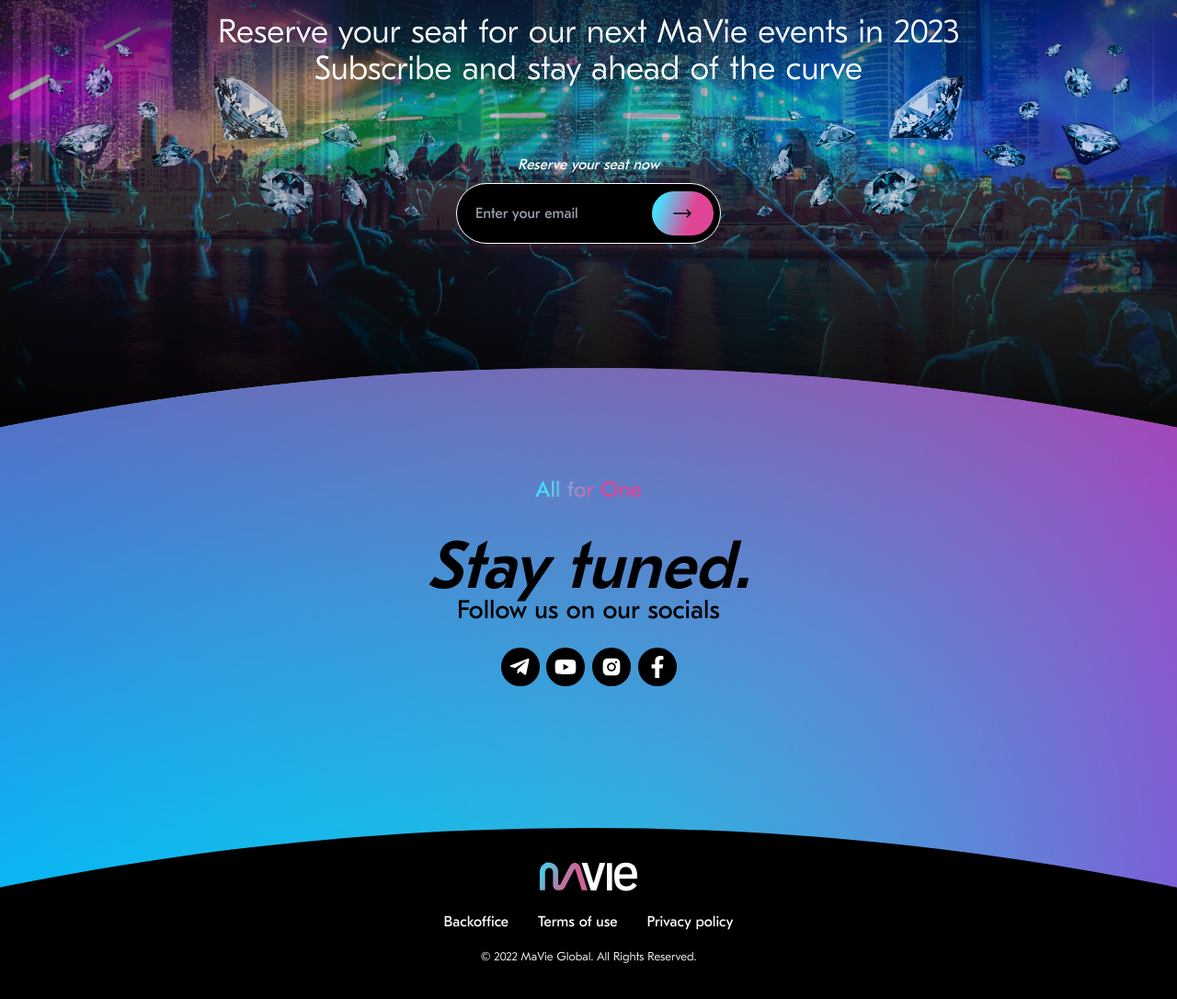
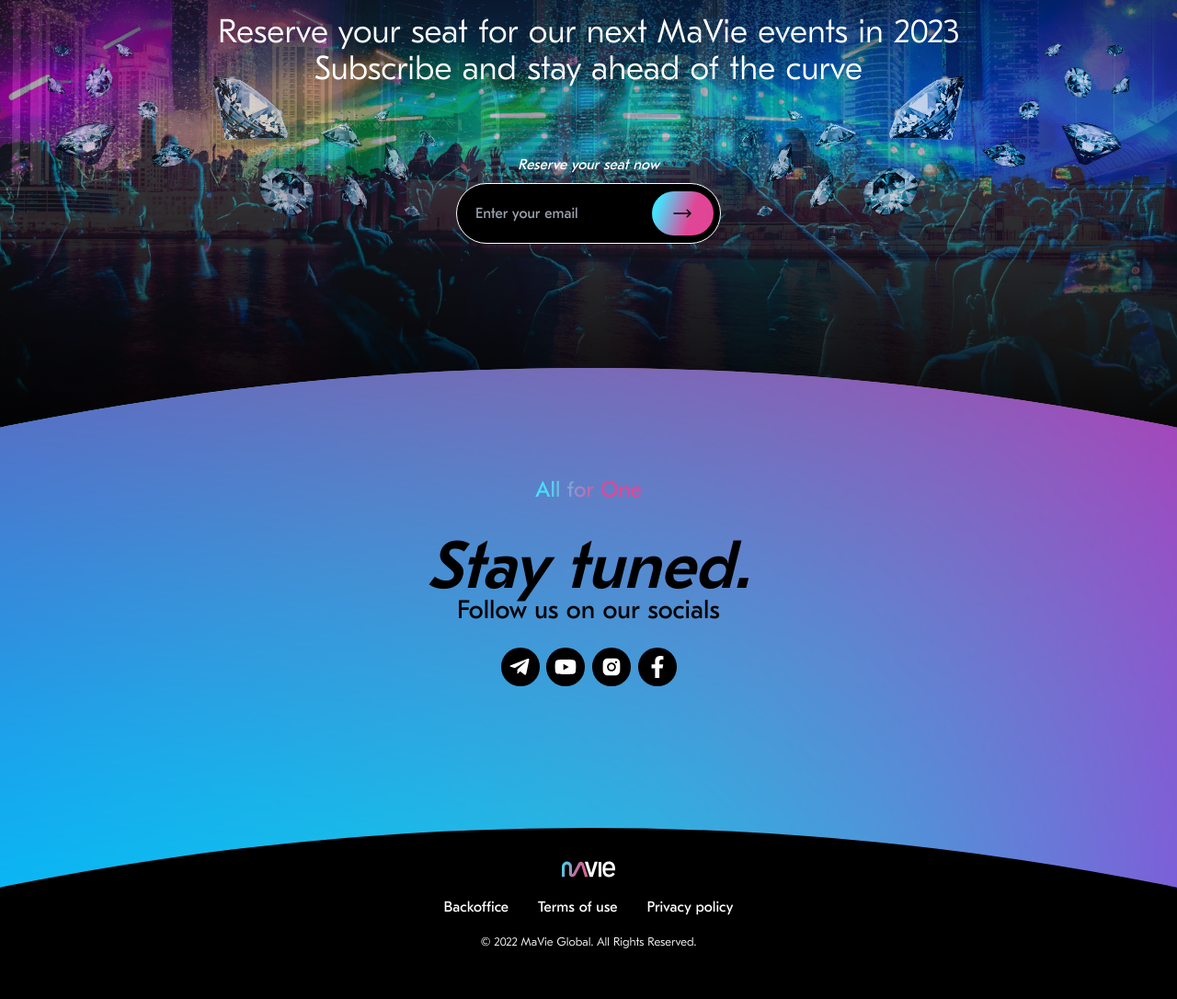
Before and after one commit to Innovatio-dev/mavie-global, a Next.js app: page / in a window 1280 px wide. Shown: the part 8162-9248 px from the top of the page at 92% size. Built offline with nearby package versions, Linux system fonts and the light colour scheme.

Commit message:
fix: logo footer smaller

```diff
--- a/src/components/sections/BigCounter/styles.module.sass
+++ b/src/components/sections/BigCounter/styles.module.sass
@@ -136,10 +136,10 @@
         .logoContainer
             margin-top: 2rem
             position: relative
-            width: 6.27rem
-            height: 2.6rem
+            width: 3.27rem
+            height: 1.6rem
             @media (min-width: 768px)
-                width: 6.6rem
+                width: 3.6rem
 
         .disclaimer
             display: flex
```
